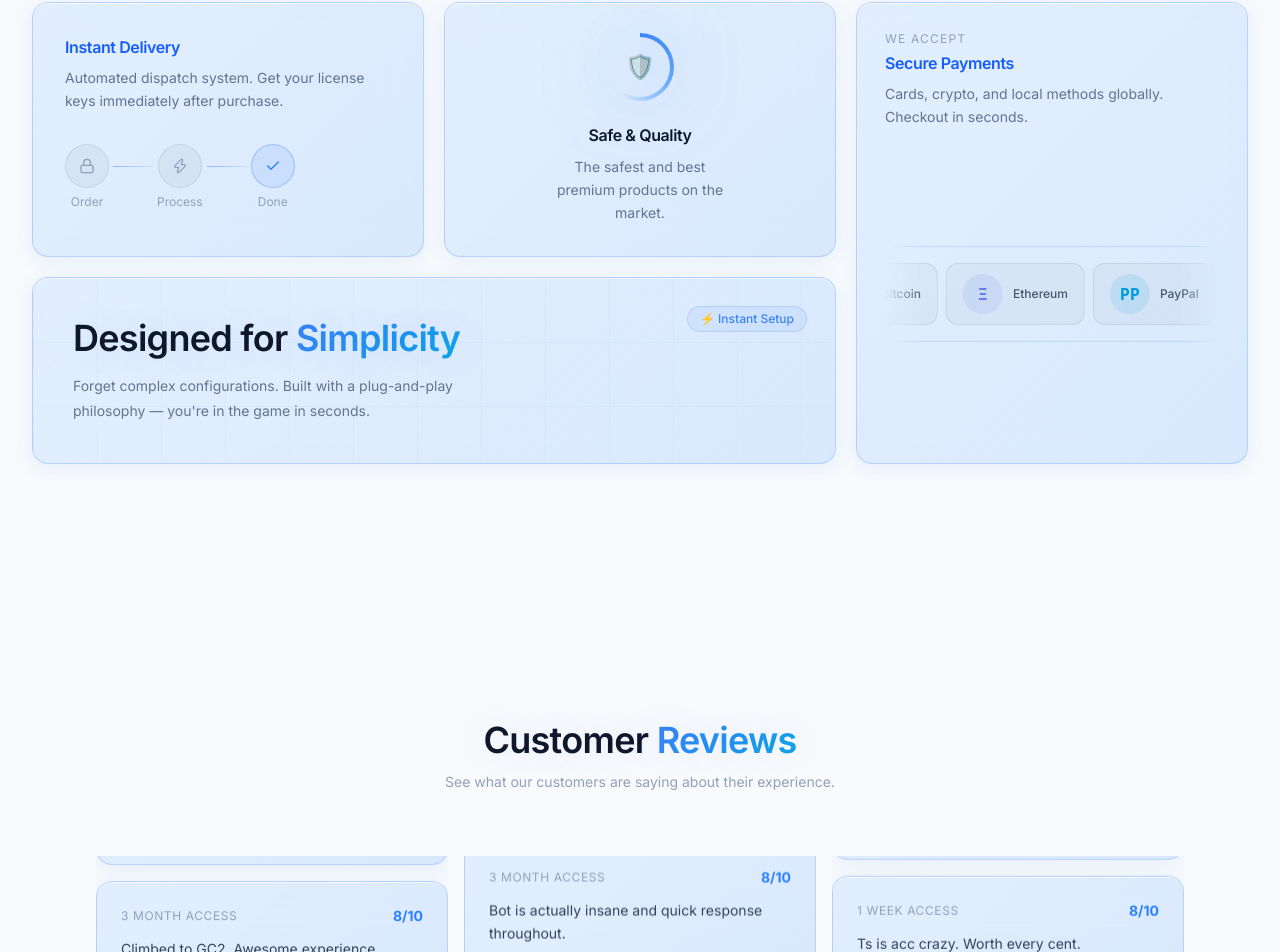
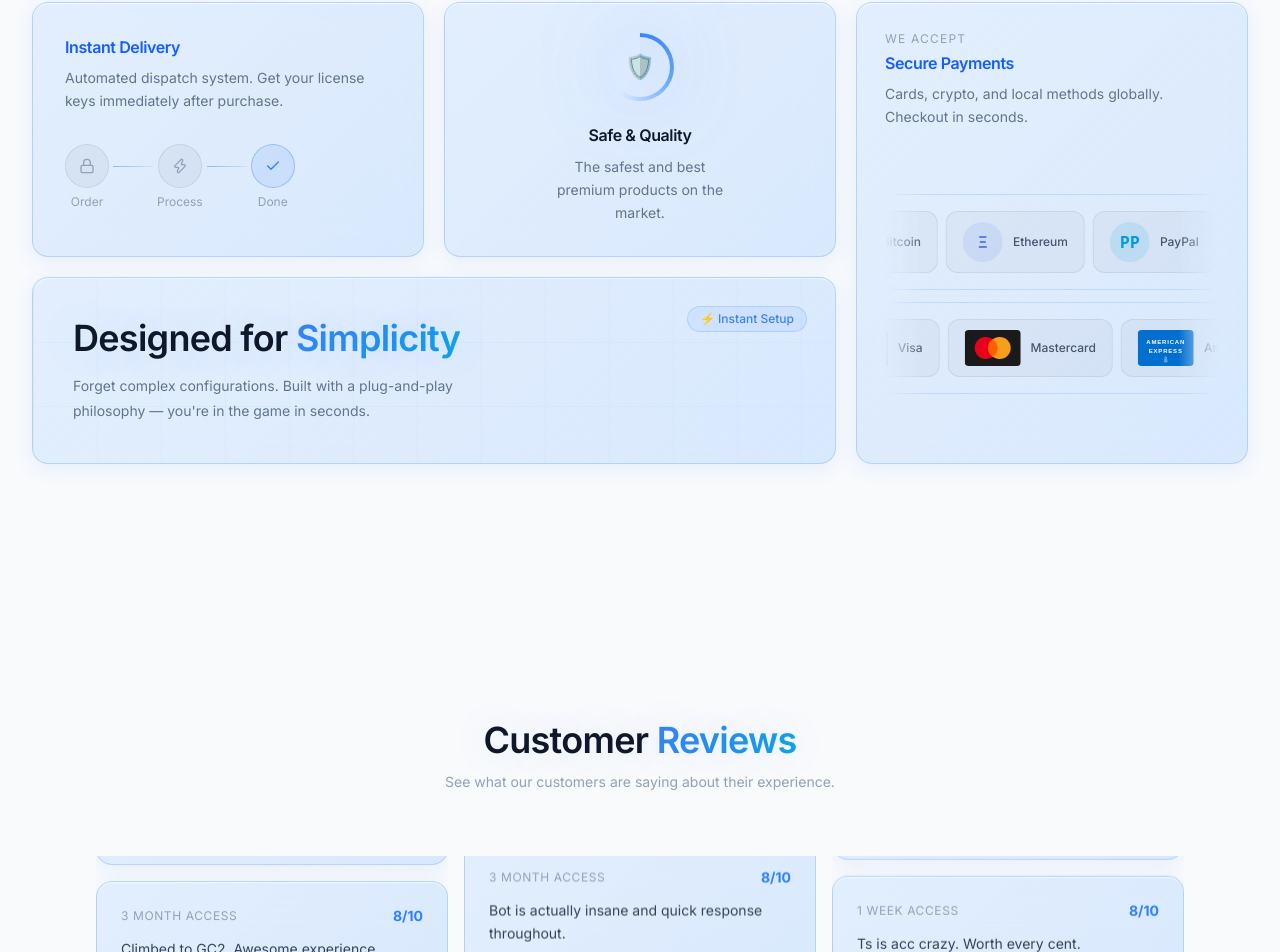
Before and after one commit to EireScales/marlbot-website, a Next.js app: page / in a window 1280 px wide. Shown: the part 2826-3778 px from the top of the page. Built offline with nearby package versions, Linux system fonts and the light colour scheme.

Commit message:
animation

```diff
--- a/app/page.tsx
+++ b/app/page.tsx
@@ -7,6 +7,7 @@ import AnimatedProductCard from "@/components/AnimatedProductCard";
 import ComparisonSlider from "@/components/ComparisonSlider";
 import PaymentMarquee from "@/components/PaymentMarquee";
 import AnimatedReviews from "@/components/AnimatedReviews";
+import CardMarquee from "@/components/CardMarquee";
 
 function SafeQualityIcon() {
   const controls = useAnimation();
@@ -190,8 +191,9 @@ export default function Home() {
             <p className="text-slate-500 text-sm mb-6" style={{ lineHeight: 1.6 }}>
               Cards, crypto, and local methods globally. Checkout in seconds.
             </p>
-            <div className="flex-1 flex items-center">
+            <div className="flex-1 flex flex-col gap-3 justify-center">
               <PaymentMarquee />
+              <CardMarquee />
             </div>
           </motion.div>
 
--- /dev/null
+++ b/components/CardMarquee.tsx
@@ -0,0 +1,234 @@
+"use client";
+
+import { motion } from "framer-motion";
+
+const cardBrands = [
+  "Visa",
+  "Mastercard",
+  "Amex",
+  "Discover",
+  "Maestro",
+  "UnionPay",
+  "JCB",
+  "Diners",
+];
+
+function CardIcon({ name }: { name: string }) {
+  switch (name) {
+    case "Visa":
+      return (
+        <svg width="56" height="36" viewBox="0 0 56 36" fill="none">
+          <rect width="56" height="36" rx="4" fill="#1434CB" />
+          {/* gold stripe at bottom */}
+          <rect y="26" width="56" height="10" rx="0" fill="#0E238E" />
+          <rect y="26" width="56" height="10" rx="0" fill="#C8A84B" opacity="0.3" />
+          <text
+            x="28" y="22" textAnchor="middle"
+            fill="white" fontSize="14" fontWeight="900" fontStyle="italic"
+            fontFamily="Arial, sans-serif" letterSpacing="2"
+          >
+            VISA
+          </text>
+        </svg>
+      );
+
+    case "Mastercard":
+      return (
+        <svg width="56" height="36" viewBox="0 0 56 36" fill="none">
+          <rect width="56" height="36" rx="4" fill="#1A1A1A" />
+          <circle cx="21" cy="18" r="11" fill="#EB001B" />
+          <circle cx="35" cy="18" r="11" fill="#F79E1B" />
+          <path
+            d="M28 8.9a11 11 0 0 1 0 18.2A11 11 0 0 1 28 8.9z"
+            fill="#FF5F00"
+          />
+        </svg>
+      );
+
+    case "Amex":
+      return (
+        <svg width="56" height="36" viewBox="0 0 56 36" fill="none">
+          <rect width="56" height="36" rx="4" fill="#016FD0" />
+          {/* Centurion silhouette simplified */}
+          <text
+            x="28" y="14" textAnchor="middle"
+            fill="white" fontSize="6" fontWeight="700"
+            fontFamily="Arial, sans-serif" letterSpacing="0.8"
+          >
+            AMERICAN
+          </text>
+          <text
+            x="28" y="23" textAnchor="middle"
+            fill="white" fontSize="6" fontWeight="700"
+            fontFamily="Arial, sans-serif" letterSpacing="0.8"
+          >
+            EXPRESS
+          </text>
+          {/* Centurion helmet outline (simplified) */}
+          <path
+            d="M27 27 Q28 25 29 27 L30 32 Q28 33 26 32 Z"
+            fill="white" opacity="0.35"
+          />
+        </svg>
+      );
+
+    case "Discover":
+      return (
+        <svg width="56" height="36" viewBox="0 0 56 36" fill="none">
+          <rect width="56" height="36" rx="4" fill="white" />
+          <rect width="56" height="36" rx="4" stroke="#d1d5db" strokeWidth="0.6" />
+          {/* Orange "globe" circle bleeds off right edge */}
+          <circle cx="45" cy="18" r="15" fill="#F76F20" />
+          <text
+            x="21" y="20" textAnchor="middle"
+            fill="#231F20" fontSize="5.5" fontWeight="700"
+            fontFamily="Arial, sans-serif" letterSpacing="0.4"
+          >
+            DISCOVER
+          </text>
+        </svg>
+      );
+
+    case "Maestro":
+      return (
+        <svg width="56" height="36" viewBox="0 0 56 36" fill="none">
+          <rect width="56" height="36" rx="4" fill="white" />
+          <rect width="56" height="36" rx="4" stroke="#d1d5db" strokeWidth="0.6" />
+          <circle cx="21" cy="17" r="10" fill="#0099DF" />
+          <circle cx="35" cy="17" r="10" fill="#E8192C" opacity="0.88" />
+          {/* overlap — purple-ish blend */}
+          <path
+            d="M28 8.4a10 10 0 0 1 0 17.2A10 10 0 0 1 28 8.4z"
+            fill="#6B11A0" opacity="0.45"
+          />
+          <text
+            x="28" y="32" textAnchor="middle"
+            fill="#333" fontSize="5" fontWeight="600"
+            fontFamily="Arial, sans-serif" letterSpacing="0.3"
+          >
+            maestro
+          </text>
+        </svg>
+      );
+
+    case "UnionPay":
+      return (
+        <svg width="56" height="36" viewBox="0 0 56 36" fill="none">
+          {/* Red left section */}
+          <rect width="56" height="36" rx="4" fill="#EB0029" />
+          {/* Dark blue right section */}
+          <path d="M24 0 H52 A4 4 0 0 1 56 4 V32 A4 4 0 0 1 52 36 H24 Z" fill="#00447C" />
+          {/* White "UP" text */}
+          <text
+            x="40" y="23" textAnchor="middle"
+            fill="white" fontSize="12" fontWeight="900"
+            fontFamily="Arial, sans-serif" letterSpacing="1"
+          >
+            UP
+          </text>
+          {/* Small swoosh accent */}
+          <path
+            d="M10 12 Q16 8 14 18 Q12 26 18 26"
+            stroke="white" strokeWidth="2" fill="none" strokeLinecap="round" opacity="0.9"
+          />
+        </svg>
+      );
+
+    case "JCB":
+      return (
+        <svg width="56" height="36" viewBox="0 0 56 36" fill="none">
+          <rect width="56" height="36" rx="4" fill="white" />
+          <rect width="56" height="36" rx="4" stroke="#d1d5db" strokeWidth="0.6" />
+          {/* Three rounded pill shapes */}
+          <rect x="5"  y="5" width="15" height="26" rx="7.5" fill="#003087" />
+          <rect x="21" y="5" width="15" height="26" rx="7.5" fill="#CC0000" />
+          <rect x="37" y="5" width="15" height="26" rx="7.5" fill="#009A44" />
+          <text
+            x="12.5" y="22" textAnchor="middle"
+            fill="white" fontSize="10" fontWeight="900"
+            fontFamily="Arial, sans-serif"
+          >
+            J
+          </text>
+          <text
+            x="28.5" y="22" textAnchor="middle"
+            fill="white" fontSize="10" fontWeight="900"
+            fontFamily="Arial, sans-serif"
+          >
+            C
+          </text>
+          <text
+            x="44.5" y="22" textAnchor="middle"
+            fill="white" fontSize="10" fontWeight="900"
+            fontFamily="Arial, sans-serif"
+          >
+            B
+          </text>
+        </svg>
+      );
+
+    case "Diners":
+      return (
+        <svg width="56" height="36" viewBox="0 0 56 36" fill="none">
+          <rect width="56" height="36" rx="4" fill="white" />
+          <rect width="56" height="36" rx="4" stroke="#d1d5db" strokeWidth="0.6" />
+          {/* Diners Club logo: circle split by vertical line */}
+          <circle cx="28" cy="16" r="12" fill="none" stroke="#004A97" strokeWidth="1.8" />
+          <line x1="28" y1="4" x2="28" y2="28" stroke="#004A97" strokeWidth="1.8" />
+          <text
+            x="28" y="34" textAnchor="middle"
+            fill="#004A97" fontSize="4" fontWeight="600"
+            fontFamily="Arial, sans-serif" letterSpacing="0.5"
+          >
+            DINERS CLUB
+          </text>
+        </svg>
+      );
+
+    default:
+      return null;
+  }
+}
+
+export default function CardMarquee() {
+  const doubled = [...cardBrands, ...cardBrands];
+
+  return (
+    <div
+      className="relative overflow-hidden py-4 rounded-xl"
+      style={{
+        border: "1px solid rgba(59,130,246,0.15)",
+        animation: "borderPulse 3s ease-in-out infinite",
+        maskImage:
+          "linear-gradient(to right, transparent, black 12%, black 88%, transparent)",
+        WebkitMaskImage:
+          "linear-gradient(to right, transparent, black 12%, black 88%, transparent)",
+      }}
+    >
+      <div className="marquee-track gap-2">
+        {doubled.map((name, i) => (
+          <motion.div
+            key={i}
+            className="flex-shrink-0 flex items-center gap-2.5 px-4 py-2.5 rounded-xl cursor-pointer"
+            style={{
+              background: "rgba(0,0,0,0.03)",
+              border: "1px solid rgba(0,0,0,0.07)",
+            }}
+            whileHover={{
+              y: -4,
+              background: "rgba(59,130,246,0.06)",
+              borderColor: "rgba(59,130,246,0.25)",
+              boxShadow: "0 8px 24px rgba(59,130,246,0.12)",
+              transition: { duration: 0.2 },
+            }}
+          >
+            <CardIcon name={name} />
+            <span className="text-slate-600 text-xs font-medium whitespace-nowrap">
+              {name}
+            </span>
+          </motion.div>
+        ))}
+      </div>
+    </div>
+  );
+}
```
